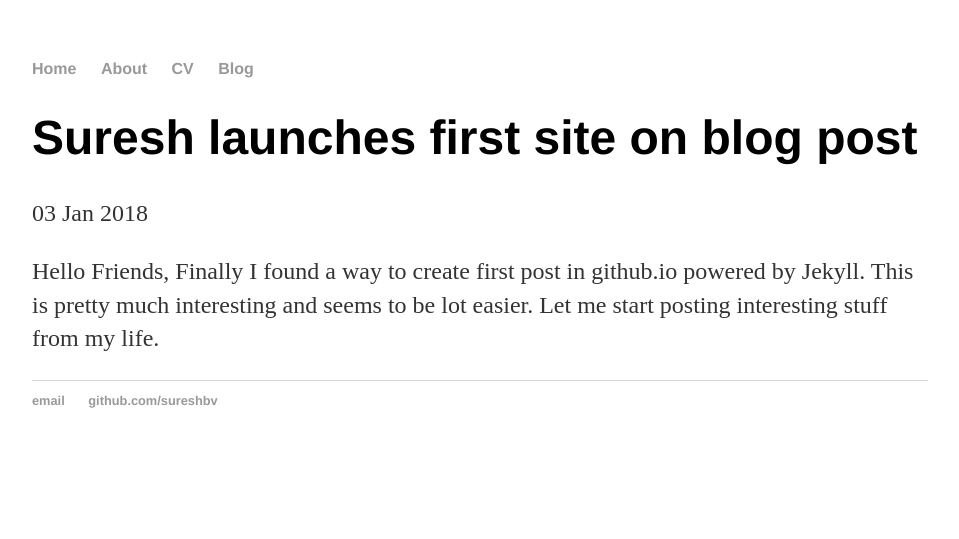
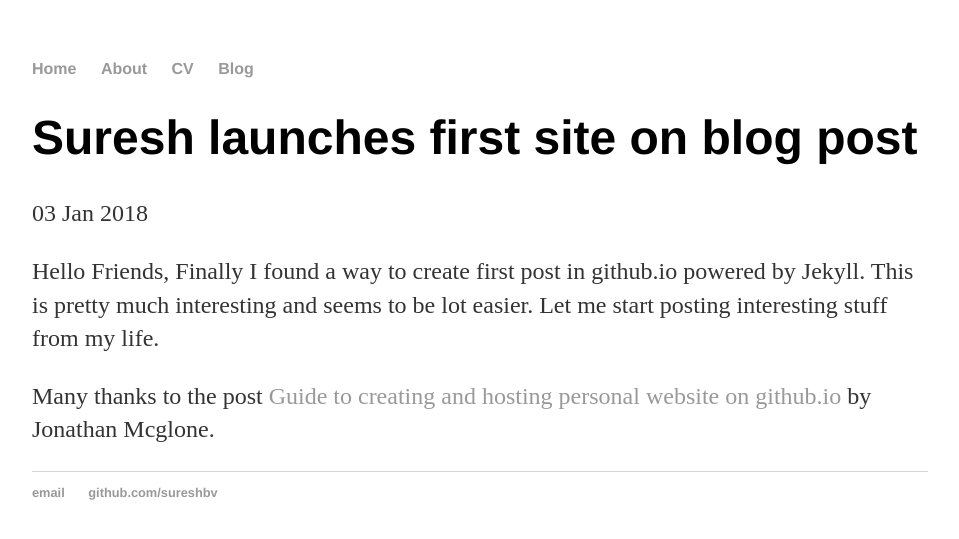
Before and after one commit to sureshbv/sureshbv.github.io, a Jekyll site: the page built from _posts/2018-01-03-sureshbv-site-launched.md, in a window 1280 px wide. Shown: the top 539 px of the page, without its empty margins (160-1119 px from the left). Built offline with Jekyll 4.4.1, drawn with Linux system fonts in a browser that asks for light colours.

Commit message:
updated the initial post

```diff
--- a/_posts/2018-01-03-sureshbv-site-launched.md
+++ b/_posts/2018-01-03-sureshbv-site-launched.md
@@ -8,3 +8,5 @@ Hello Friends,
 Finally I found a way to create first post in github.io powered by Jekyll.
 This is pretty much interesting and seems to be lot easier.
 Let me start posting interesting stuff from my life.
+
+Many thanks to the post <a href="http://jmcglone.com/guides/github-pages/">Guide to creating and hosting personal website on github.io</a> by Jonathan Mcglone.
```
